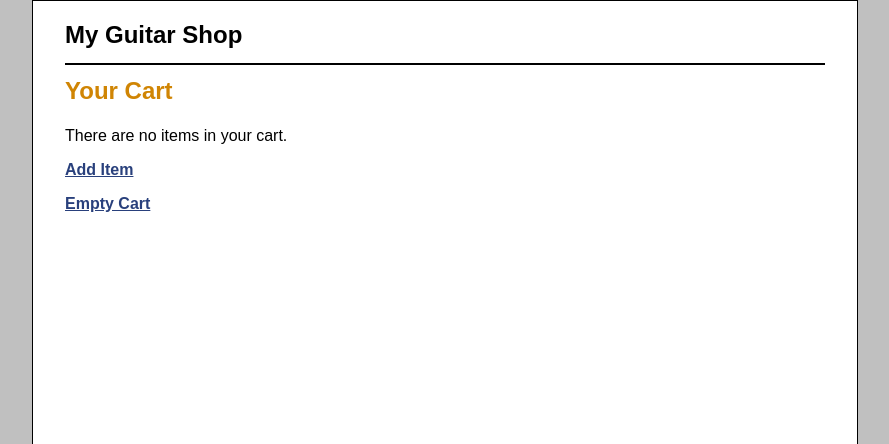
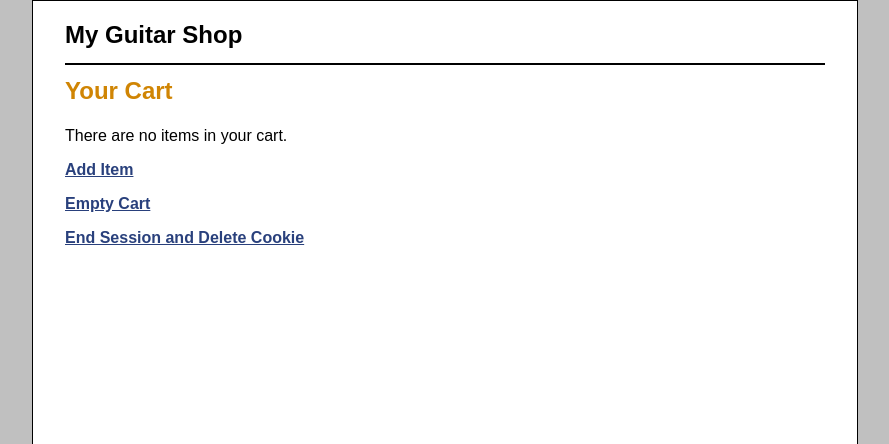
Before and after one commit to RanikaR/HW12-1, a PHP site: page /cart_view.php in a window 1280 px wide. Shown: the top 444 px of the page, without its empty margins (195-1084 px from the left). Run offline with PHP 8.4, Linux system fonts and the light colour scheme.

Commit message:
Updated files

```diff
--- a/cart_view.php
+++ b/cart_view.php
@@ -59,8 +59,17 @@
             </p>
             </form>
         <?php endif; ?>
+        <?php
+            if(isset($_SESSION['sescoo']))
+            {
+              $_SESSION=array();
+              unset($_SESSION);
+              session_destroy();
+            }
+        ?>
         <p><a href=".?action=show_add_item">Add Item</a></p>
         <p><a href=".?action=empty_cart">Empty Cart</a></p>
+        <p><a href=".?action=end_session">End Session and Delete Cookie</a></p>
 
     </main>
 </body>
```
Also changed, not shown: index.php (+8 -2 lines).
